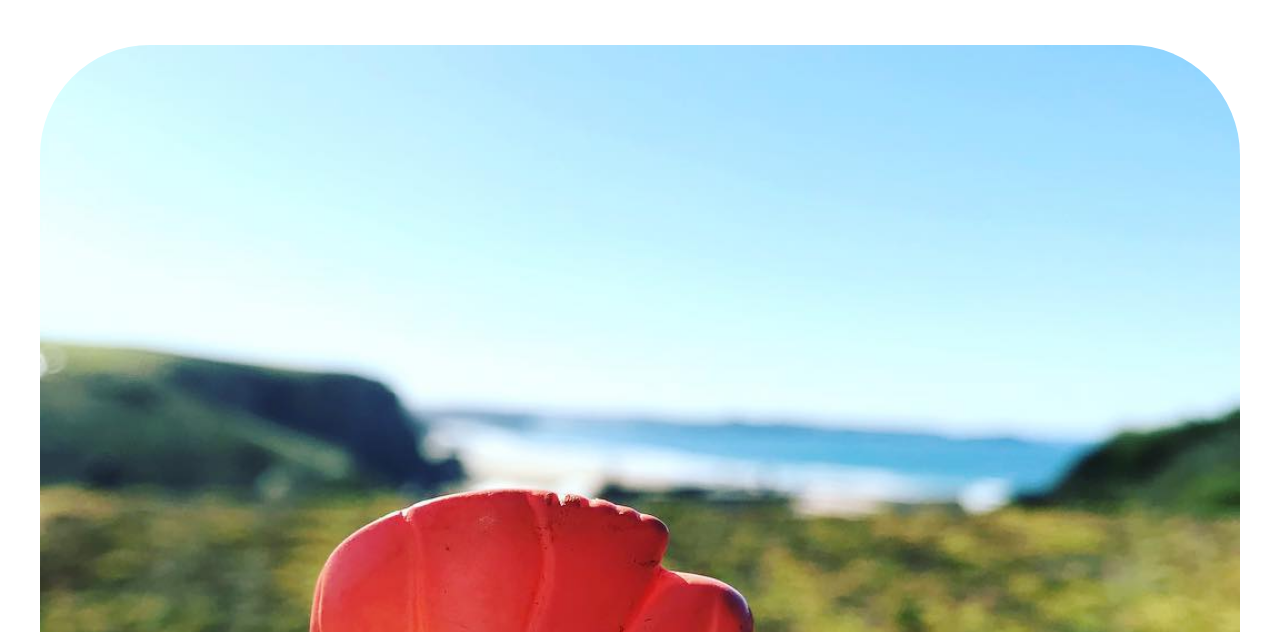
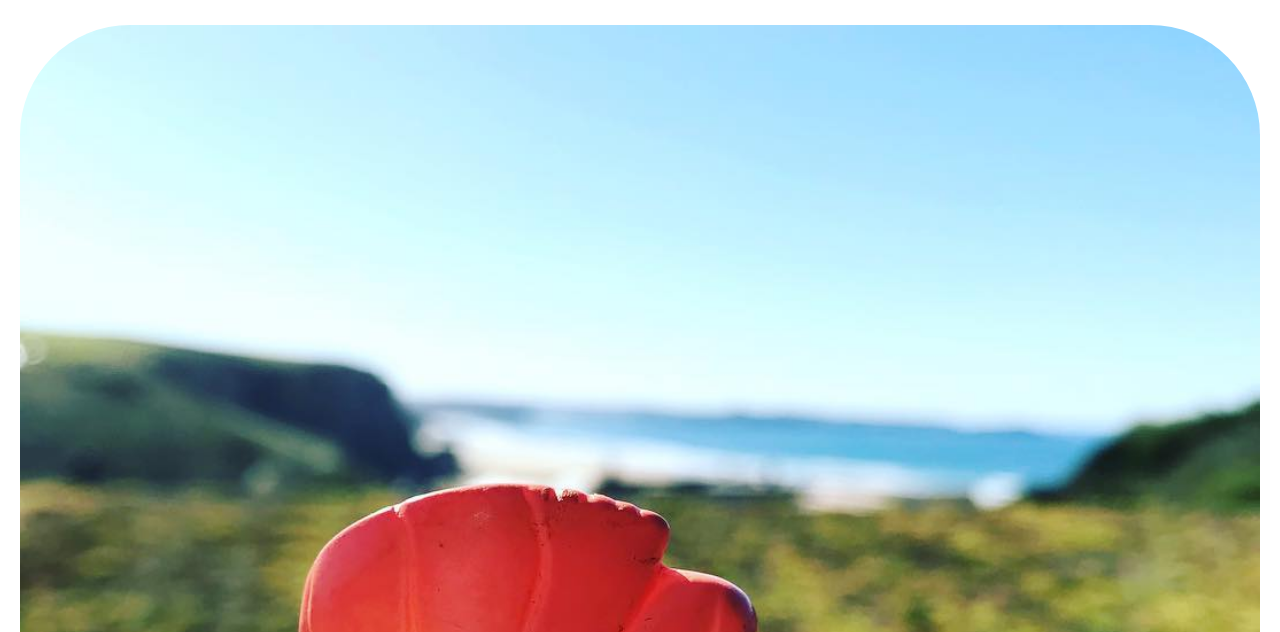
Before and after one commit to carucath97/cfg-one, a plain HTML site: page index.html in a window 1280 px wide. Shown: the part 155-787 px from the top of the page. Drawn offline with nearby package versions, Linux system fonts and the light colour scheme.

Commit message:
Revert "Make image carousel smaller"
This reverts commit c0db71eb53feffb51b48ee03828ed1dead1b258a.

```diff
--- a/styles.css
+++ b/styles.css
@@ -70,9 +70,3 @@ li:hover {
   font-size: 1.2em;
   transition: 0.6s ease;
 }
-div.carousel-item {
-  display: flex;
-  padding: 20px;
-  margin: 0 auto;
-  border-radius: 130px;
-}
```
